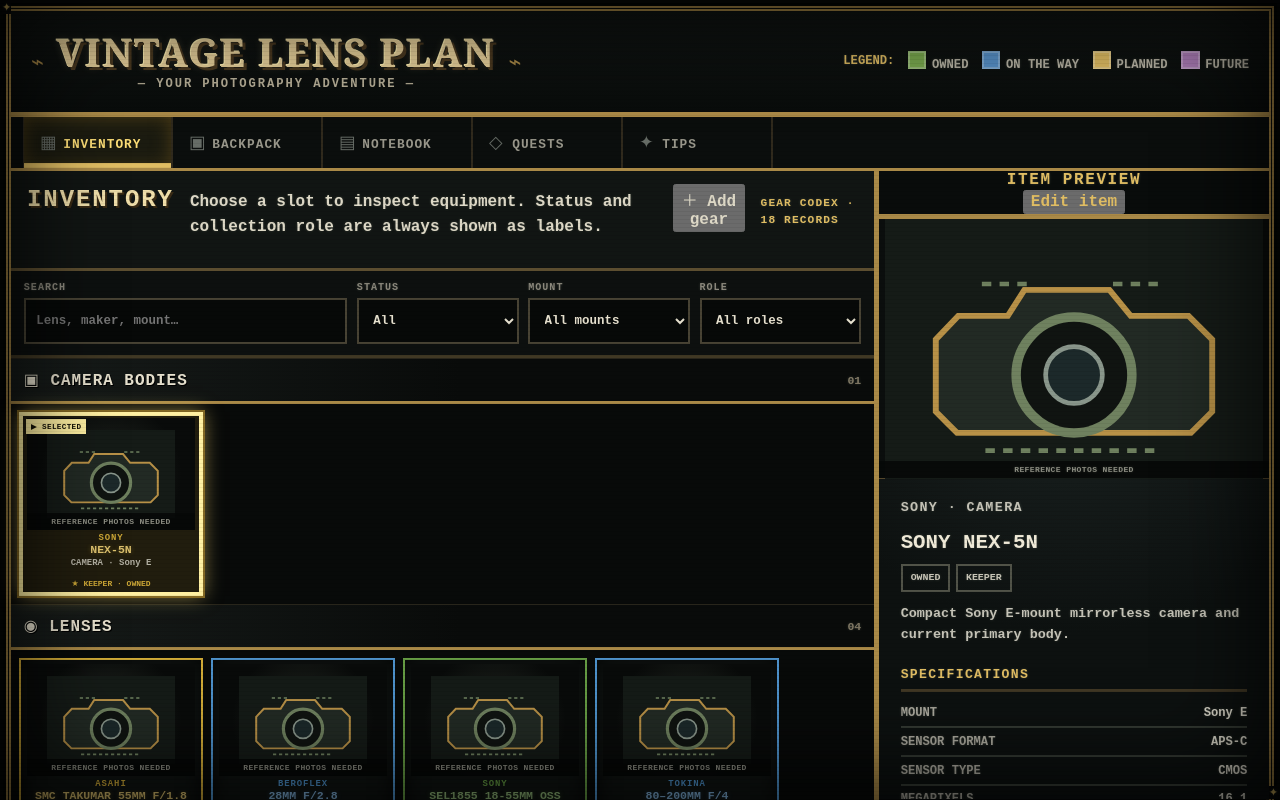
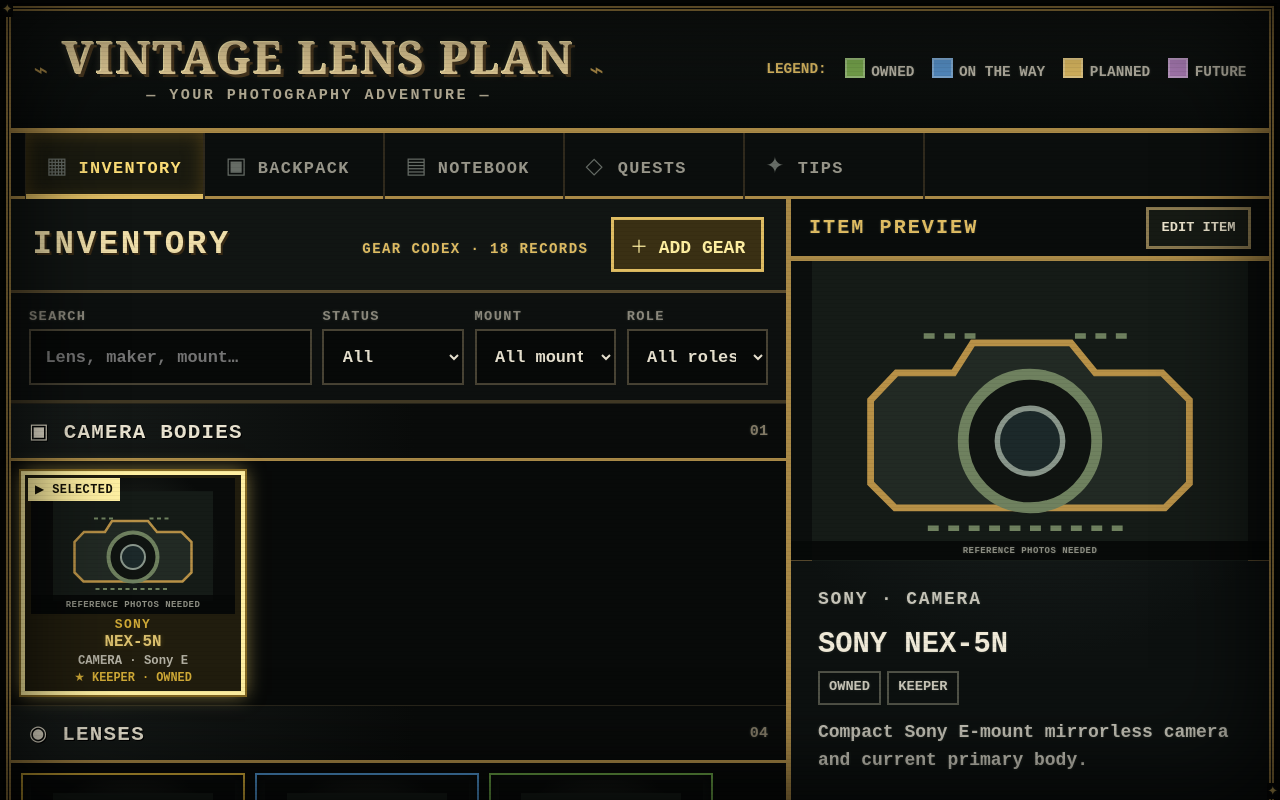
Before and after one commit to jaquoh/camera-inventory, a React (Vite) app: page / in a window 1280 px wide. Shown: the top 800 px of the page. Built offline with nearby package versions, Linux system fonts and the light colour scheme.

Commit message:
feat: enlarge CRT interface for readability

```diff
--- a/src/screens/InventoryScreen.tsx
+++ b/src/screens/InventoryScreen.tsx
@@ -27,7 +27,7 @@
   return (
     <div className={`inventory-layout ${selected ? 'has-detail' : ''}`}>
       <div className="inventory-content">
-        <header className="screen-heading"><p className="eyebrow">Gear codex · {items.length} records</p><h1>Inventory</h1><p>Choose a slot to inspect equipment. Status and collection role are always shown as labels.</p><button type="button" className="primary-button" onClick={() => setEditing('NEW')}>＋ Add gear</button></header>
+        <header className="screen-heading"><p className="eyebrow">Gear codex · {items.length} records</p><h1>Inventory</h1><button type="button" className="primary-button" onClick={() => setEditing('NEW')}>＋ Add gear</button></header>
         <div className="filter-bar" aria-label="Inventory filters">
           <label className="search-field"><span>Search</span><input type="search" value={search} onChange={(event) => setSearch(event.target.value)} placeholder="Lens, maker, mount…" /></label>
           <label><span>Status</span><select value={ownership} onChange={(event) => setOwnership(event.target.value as OwnershipStatus | 'ALL')}><option value="ALL">All</option><option value="OWNED">Owned</option><option value="ON_THE_WAY">On the way</option><option value="WISHLIST">Wishlist</option><option value="CONSIDERING">Considering</option></select></label>
--- a/src/styles.css
+++ b/src/styles.css
@@ -9,11 +9,11 @@
 }
 
 * { box-sizing: border-box; }
-html { color-scheme: dark; background: #060807; }
+html { color-scheme: dark; background: #060807; font-size: 18px; }
 body { margin: 0; min-width: 320px; min-height: 100vh; background: #060807; font-weight: 700; text-shadow: 0 0 3px rgba(229, 238, 210, .18); }
 body::before { content: ""; position: fixed; inset: 0; z-index: 99; pointer-events: none; box-shadow: inset 0 0 90px 24px rgba(0, 0, 0, .72); }
 body::after { content: ""; position: fixed; inset: 0; z-index: 100; pointer-events: none; opacity: .1; background: repeating-linear-gradient(to bottom, transparent 0, transparent 3px, #000 4px); }
-button, input, select { font: inherit; }
+button, input, select, textarea { font: inherit; }
 button { color: inherit; }
 button:focus-visible, input:focus-visible, select:focus-visible { outline: 4px solid #fff0a2; outline-offset: -6px; box-shadow: 0 0 14px rgba(255, 232, 125, .7); }
 h1, h2, h3, p { margin-top: 0; }
@@ -135,3 +135,40 @@
   .loadout-summary { grid-template-columns: 1fr; }.packed-list { grid-template-columns: 1fr; }.packed-item { align-items: flex-start; }.quest-list, .tip-grid { grid-template-columns: 1fr; }.quest { grid-template-columns: 30px 1fr; }
 }
 @media (prefers-reduced-motion: reduce) { *, *::before, *::after { scroll-behavior: auto !important; transition: none !important; } }
+
+/* Large CRT readability pass: no essential interface text renders below 12px. */
+.topbar { min-height: 122px; }
+.brand strong { font-size: clamp(2rem, 3.5vw, 3rem); }.brand small { font-size: .84rem; }.legend { gap: 1rem; font-size: .8rem; }
+.main-nav { height: 66px; }.main-nav button { min-width: 180px; min-height: 66px; padding: 0 1.15rem; font-size: .94rem; }.main-nav button span { width: 1.8rem; font-size: 1.25rem; }
+.screen-heading { min-height: 78px; gap: 1.25rem; padding: 1rem 1.2rem; }.screen-heading h1 { font-size: 1.8rem; }.screen-heading > p:last-child { max-width: 520px; font-size: .9rem; }.screen-heading .primary-button { order: 3; flex: none; }.eyebrow { font-size: .78rem; }
+.primary-button, .danger-button, .editor-actions button, .detail-panel__title button { min-height: 50px; padding: .65rem .9rem; border: 3px solid #8c7b51; border-radius: 0; background: #171b15; color: #eee6cf; cursor: pointer; font-weight: 900; text-transform: uppercase; }
+.primary-button { border-color: var(--brass-light); background: #3a3014; color: #fff0a2; }.danger-button { border-color: var(--danger); background: #351913; color: #ffc1a2; }
+.filter-bar { padding: .85rem 1rem; }.filter-bar label { font-size: .76rem; }.filter-bar input, .filter-bar select { min-height: 56px; padding: .7rem .8rem; font-size: .94rem; }
+.section-title { min-height: 58px; padding: .75rem 1rem; }.section-title h2 { font-size: 1.16rem; }.section-title > span { font-size: .84rem; }
+.gear-grid { grid-template-columns: repeat(auto-fill, 224px); gap: 10px; padding: 10px; }.gear-card { width: 224px; height: 224px; padding: 5px 8px 8px; }.gear-card[aria-pressed="true"] { padding: 3px 6px 6px; }.gear-card[aria-pressed="true"]::after { padding: 4px 7px; font-size: .66rem; }
+.gear-visual { height: 136px; min-height: 136px; }.gear-visual--placeholder:not(.gear-visual--detail) img { width: 160px; height: 110px; }.gear-card__maker { font-size: .72rem; }.gear-card strong { margin: 2px 0 3px; font-size: .88rem; }.gear-card__specs { font-size: .68rem; }.gear-card .gear-card__state { font-size: .66rem; }
+.inventory-layout { grid-template-columns: minmax(0, 1fr) 38%; min-height: calc(100vh - 278px); }.inventory-layout.has-detail { grid-template-columns: minmax(0, 1fr) 38%; }
+.detail-panel { height: calc(100vh - 193px); }.detail-panel__title { height: 62px; display: flex; justify-content: space-between; padding: 0 1rem; font-size: 1.12rem; }.detail-panel__title button { min-height: 42px; padding: .45rem .7rem; font-size: .76rem; }.gear-visual--detail, .gear-visual--detail img { min-height: 300px; height: 300px; }.detail-panel__content { padding: 1.4rem 1.5rem 3rem; }.detail-panel h2 { font-size: 1.6rem; }.detail-panel h3 { font-size: 1rem; }.detail-panel p { font-size: 1rem; }.status-line span, .tag-list span { min-height: 34px; font-size: .76rem; }.field-readout span, .field-readout small { font-size: .82rem; }.field-readout strong { font-size: 1rem; }.spec-list { font-size: .9rem; }.source-list { font-size: .82rem; }
+.loadout-summary div { min-height: 96px; }.loadout-summary span { font-size: .8rem; }.loadout-summary strong { font-size: 1.05rem; }.warning-stack { font-size: 1rem; }.packed-list { grid-template-columns: repeat(auto-fill, minmax(260px, 1fr)); }.packed-item { min-height: 132px; }.packed-item small { font-size: .72rem; }.packed-item strong { font-size: .94rem; }.packed-item span, .packed-item button { font-size: .8rem; }
+.notebook-tabs button { min-height: 58px; font-size: .82rem; }.notebook-index button { min-height: 78px; }.notebook-index strong { font-size: .94rem; }.notebook-index span { font-size: .8rem; }.notebook-page { font-size: 1.12rem; }
+.quest, .tip-card { min-height: 240px; }.quest h2, .tip-card h2 { font-size: 1.12rem; }.quest p:not(.eyebrow), .tip-card > p:not(.eyebrow) { font-size: .94rem; }.quest small { font-size: .82rem; }
+
+.editor-backdrop { position: fixed; inset: 0; z-index: 80; display: grid; place-items: center; padding: 1rem; background: rgba(0, 0, 0, .82); }
+.inventory-editor { width: min(960px, 100%); max-height: calc(100vh - 2rem); overflow: auto; border: 5px solid var(--brass); background: #0d110f; box-shadow: 10px 10px 0 #000, 0 0 30px rgba(224, 189, 99, .25); }
+.inventory-editor > header { position: sticky; top: 0; z-index: 1; min-height: 86px; padding: .9rem 1rem; border-bottom: 4px solid var(--brass); display: flex; align-items: center; justify-content: space-between; background: #131711; }.inventory-editor header p, .inventory-editor header h2 { margin: 0; }.inventory-editor h2 { margin-top: .25rem; font-size: 1.45rem; text-transform: uppercase; }.inventory-editor .icon-button { width: 52px; height: 52px; font-size: 1.5rem; }
+.inventory-editor form { padding: 1rem; }.editor-grid { display: grid; grid-template-columns: 1fr 1fr; gap: .85rem; }.editor-grid label { display: flex; flex-direction: column; gap: .35rem; color: var(--brass-light); font-size: .82rem; font-weight: 900; letter-spacing: .06em; text-transform: uppercase; }.editor-grid input, .editor-grid select, .editor-grid textarea { width: 100%; min-height: 54px; padding: .7rem .8rem; border: 3px solid #625a43; border-radius: 0; background: #060807; color: var(--ink); font-size: 1rem; font-weight: 700; text-transform: none; }.editor-grid textarea { resize: vertical; line-height: 1.5; }.editor-grid .editor-code { font-family: "Courier New", monospace; font-size: .9rem; }.editor-wide { grid-column: 1 / -1; }.editor-error { margin: 1rem 0 0; padding: .8rem; border: 3px solid var(--danger); color: #ffc1a2; font-size: .9rem; }
+.editor-actions { position: sticky; bottom: 0; display: flex; justify-content: flex-end; align-items: center; gap: .65rem; margin: 1rem -1rem -1rem; padding: .9rem 1rem; border-top: 4px solid #51472f; background: #101410; }.delete-confirm { margin-right: auto; display: flex; align-items: center; gap: .5rem; }.delete-confirm strong { color: #ffc1a2; font-size: .84rem; }
+
+@media (max-width: 1100px) {
+  .inventory-layout, .inventory-layout.has-detail { grid-template-columns: minmax(0, 1fr) 380px; }
+  .screen-heading > p:last-child, .screen-heading > .eyebrow { display: none; }
+}
+@media (max-width: 800px) {
+  .topbar { min-height: 94px; }.main-nav { height: 62px; }.main-nav button { min-width: 132px; min-height: 62px; font-size: .84rem; }
+  .screen-heading { min-height: 72px; flex-wrap: wrap; }.screen-heading h1 { font-size: 1.55rem; }.screen-heading .primary-button { margin-left: auto; }
+  .detail-panel { height: calc(100vh - 6px); }.detail-panel__title { height: 62px; }
+  .inventory-editor { max-height: calc(100vh - 1rem); }.editor-backdrop { padding: .5rem; }
+}
+@media (max-width: 560px) {
+  .brand strong { font-size: 1.45rem; }.gear-grid { grid-template-columns: repeat(auto-fill, 224px); }.editor-grid { grid-template-columns: 1fr; }.editor-wide { grid-column: auto; }.editor-actions { flex-wrap: wrap; }.delete-confirm { width: 100%; flex-wrap: wrap; }.editor-actions > button { flex: 1; }
+}
```
Also changed, not shown: 2 other files (tests, documents, lock files or other folders).
